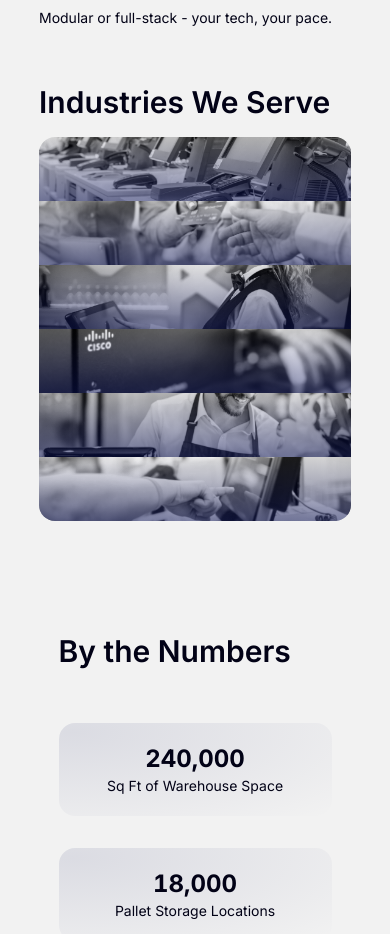
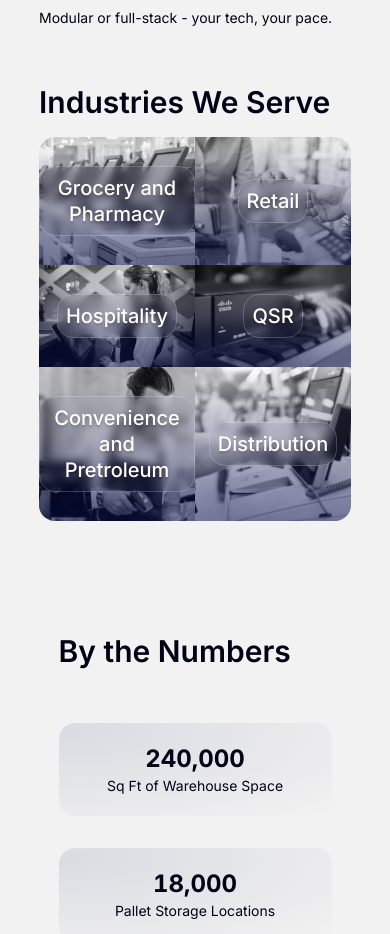
Before and after one commit to IWTechnologies/weareiw, a Next.js app in the folder nextjs-weareiw/: page /about in a window 390 px wide. Shown: the part 1300-2234 px from the top of the page. Built offline with nearby package versions, Linux system fonts and the light colour scheme.

Commit message:
about page: industries we serve section styled and functioning now. using placeholder images

```diff
--- a/nextjs-weareiw/src/app/about/page.tsx
+++ b/nextjs-weareiw/src/app/about/page.tsx
@@ -85,7 +85,8 @@ export default function AboutPage() {
                             Industries We Serve
                         </h2>
                     </div>
-                    <div className="relative w-full h-96 lg:h-80 flex flex-col sm:flex rounded-2xl overflow-hidden">
+                    <div className="relative w-full h-96 lg:h-80
+                    grid grid-cols-2 md:grid-cols-none md:flex md:flex-row rounded-2xl overflow-hidden">
                         {industries.map((industry) => (
                             <div key={industry.label}
                                 className="group relative flex-1 hover:flex-3 active:flex-3 transition-all duration-500 ease-in-out
@@ -94,9 +95,15 @@ export default function AboutPage() {
                                 <img
                                     className="absolute inset-0 w-full h-full object-cover grayscale group-hover:grayscale-0"
                                     src={industry.src} alt={industry.alt} />
-                                <h3 className="relative z-20 opacity-0 group-hover:opacity-100 group-active:opacity-100 transition-opacity duration-300 w-full text-white">
-                                    {industry.label}
-                                </h3>
+                                <div className="w-full h-full flex justify-center items-center">
+                                    <h3
+                                    className="relative z-20 w-fit h-fit p-2 rounded-2xl border border-white/20
+                                    opacity-100 md:opacity-0 md:group-hover:opacity-100
+                                    group-active:opacity-100 transition-opacity duration-300
+                                    text-white text-shadow-lg backdrop-blur-xs">
+                                        {industry.label}
+                                    </h3>
+                                </div>
                             </div>
                         ))}
                     </div>
```
